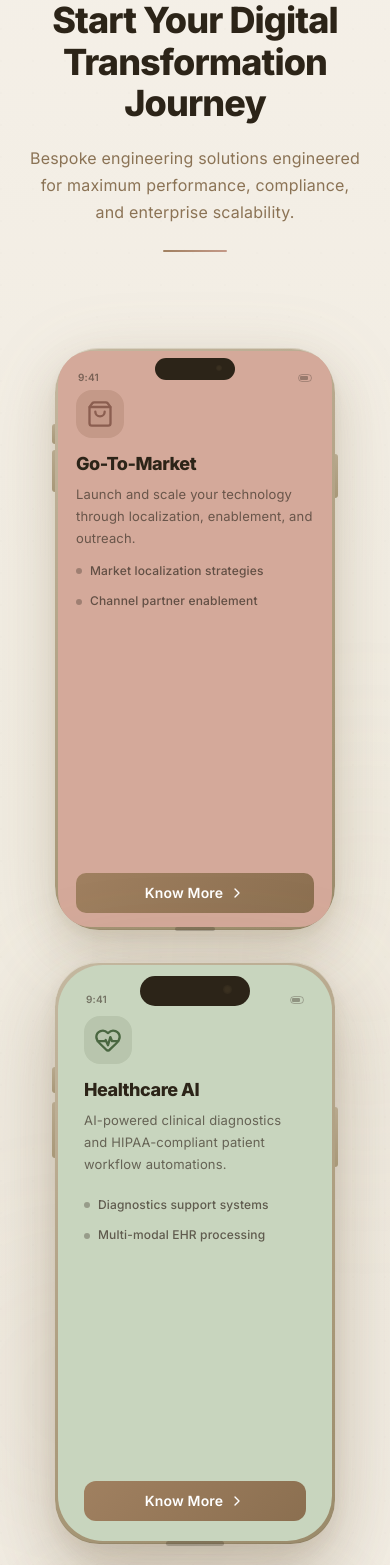
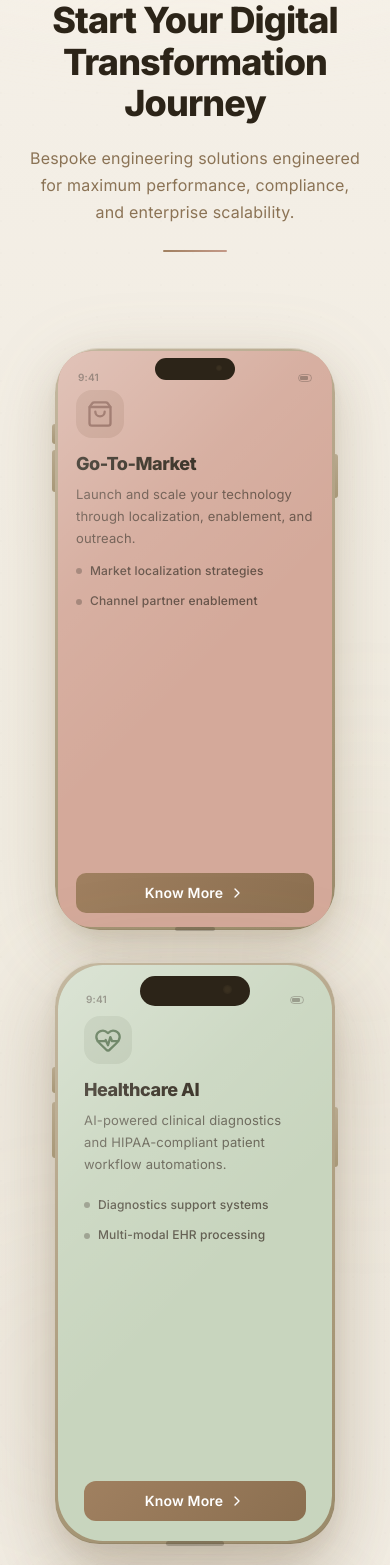
Before and after one commit to mikeyadav10042006-afk/quant-web-, a React (Vite) app: page / in a window 390 px wide. Shown: the part 2609-4174 px from the top of the page. Built offline with nearby package versions, Linux system fonts and the light colour scheme; no server answers.

Commit message:
feat: premium light shine effect on phones + top light beam

```diff
--- a/src/components/Services.jsx
+++ b/src/components/Services.jsx
@@ -119,6 +119,12 @@ export default function Services() {
         filter: 'blur(80px)',
       }} />
 
+      {/* Premium top light beam — illuminates phones from above */}
+      <div className="absolute top-0 left-1/2 -translate-x-1/2 w-[700px] h-[400px] pointer-events-none" style={{
+        background: 'radial-gradient(ellipse 100% 70% at 50% 0%, rgba(255,250,240,0.7) 0%, rgba(255,248,235,0.3) 40%, transparent 70%)',
+        filter: 'blur(30px)',
+      }} />
+
       <div className="relative max-w-7xl mx-auto px-6">
         <div className="text-center max-w-2xl mx-auto mb-20 space-y-5">
           <span className="inline-block text-[11px] font-semibold uppercase tracking-[0.2em] px-4 py-1.5 rounded-full" style={{
--- a/src/index.css
+++ b/src/index.css
@@ -784,6 +784,16 @@ spline-viewer::part(canvas) {
   position: relative;
   padding-top: 14px;
 }
+/* Premium light shine — top-left diagonal */
+.phone-mockup-center .phone-screen::before {
+  content: '';
+  position: absolute;
+  inset: 0;
+  border-radius: 45px;
+  background: linear-gradient(135deg, rgba(255,255,255,0.35) 0%, rgba(255,255,255,0.1) 30%, transparent 55%);
+  pointer-events: none;
+  z-index: 6;
+}
 .phone-mockup-center .phone-status-bar {
   display: flex;
   justify-content: space-between;
@@ -817,6 +827,16 @@ spline-viewer::part(canvas) {
   flex-direction: column;
   position: relative;
   padding-top: 10px;
+}
+/* Premium light shine — top-left diagonal */
+.phone-mockup-side .phone-screen::before {
+  content: '';
+  position: absolute;
+  inset: 0;
+  border-radius: 33px;
+  background: linear-gradient(135deg, rgba(255,255,255,0.3) 0%, rgba(255,255,255,0.08) 30%, transparent 55%);
+  pointer-events: none;
+  z-index: 6;
 }
 .phone-mockup-side .phone-status-bar {
   display: flex;
```
